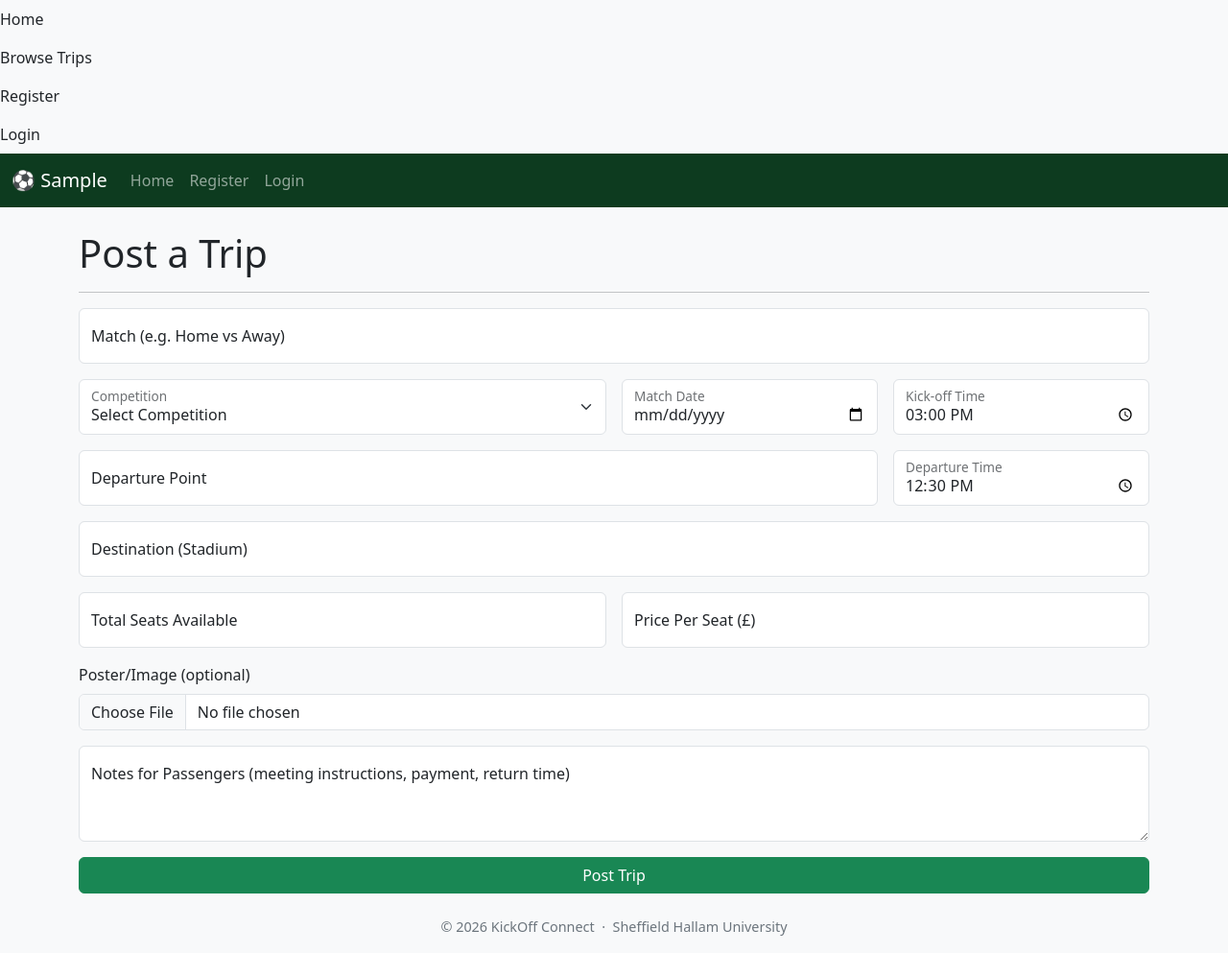
After one commit to c5065420/EFSSD_AF-Sem2-Task2, a Flask app: template templates/create.html in a window 1280 px wide. The commit adds this page. Shown: the whole page at 96% size. Run offline with Flask 3, Linux system fonts and the light colour scheme; the template is opened without the code that fills it: most values are stand-ins (such as "Sample title", 1, 10 or a date in 2020); some libraries are stand-ins or nearby versions.

Commit message:
Phase 4a: Trip listing page and trip creation form

```diff
--- a/templates/base.html
+++ b/templates/base.html
@@ -11,6 +11,17 @@
     <script src="https://cdn.jsdelivr.net/npm/bootstrap@5.3.3/dist/js/bootstrap.bundle.min.js"></script>
     <!-- Custom CSS -->
     <link rel="stylesheet" href="{{ url_for('static', filename='styles.css') }}">
+	<div class="navbar-nav">
+    <a class="nav-link" href="/">Home</a>
+    <a class="nav-link" href="/trips">Browse Trips</a>
+{% if session.get('user_id') %}
+    <a class="nav-link" href="/create">Post a Trip</a>
+    <a class="nav-link" href="/logout">Logout</a>
+{% else %}
+    <a class="nav-link" href="/register">Register</a>
+    <a class="nav-link" href="/login">Login</a>
+{% endif %}
+</div>
 </head>
 
 <body>
@@ -18,7 +29,7 @@
     <!-- Navigation Bar -->
     <nav class="navbar navbar-expand-lg navbar-dark bg-pitch">
         <div class="container-fluid">
-            <a class="navbar-brand" href="/">⚽ {{ siteName }}</a>
+            <a class="navbar-brand" href="/">⚽ {{ KickOff }}</a>
             <button class="navbar-toggler" type="button" data-bs-toggle="collapse" data-bs-target="#navbarNavAltMarkup"
                 aria-controls="navbarNavAltMarkup" aria-expanded="false" aria-label="Toggle navigation">
                 <span class="navbar-toggler-icon"></span>
--- /dev/null
+++ b/templates/create.html
@@ -0,0 +1,99 @@
+{% extends "base.html" %}
+
+{% block content %}
+
+    <h1>Post a Trip</h1>
+    <hr>
+
+    <!-- Add Trip Form -->
+    <form method="post" enctype="multipart/form-data" class="row g-3">
+        <input type="hidden" name="csrf_token" value="{{ csrf_token }}">
+
+        <div class="col-12">
+            <div class="form-floating">
+                <input name="match_title" type="text" class="form-control" id="match_title" placeholder="e.g. Sheffield Utd vs Arsenal">
+                <label for="match_title">Match (e.g. Home vs Away)</label>
+            </div>
+        </div>
+
+        <div class="col-lg-6">
+            <div class="form-floating">
+                <select name="competition" class="form-select" id="competition">
+                    <option value="">Select Competition</option>
+                    <option value="Premier League">Premier League</option>
+                    <option value="Championship">Championship</option>
+                    <option value="League One">League One</option>
+                    <option value="League Two">League Two</option>
+                    <option value="FA Cup">FA Cup</option>
+                    <option value="EFL Cup">EFL Cup</option>
+                    <option value="Champions League">Champions League</option>
+                    <option value="Other">Other</option>
+                </select>
+                <label for="competition">Competition</label>
+            </div>
+        </div>
+        <div class="col-lg-3">
+            <div class="form-floating">
+                <input name="match_date" type="date" class="form-control" id="match_date">
+                <label for="match_date">Match Date</label>
+            </div>
+        </div>
+        <div class="col-lg-3">
+            <div class="form-floating">
+                <input name="kickoff_time" type="time" class="form-control" id="kickoff_time" value="15:00">
+                <label for="kickoff_time">Kick-off Time</label>
+            </div>
+        </div>
+
+        <div class="col-lg-9">
+            <div class="form-floating">
+                <input name="departure_point" type="text" class="form-control" id="departure_point" placeholder="e.g. Pond Street Bus Station">
+                <label for="departure_point">Departure Point</label>
+            </div>
+        </div>
+        <div class="col-lg-3">
+            <div class="form-floating">
+                <input name="departure_time" type="time" class="form-control" id="departure_time" value="12:30">
+                <label for="departure_time">Departure Time</label>
+            </div>
+        </div>
+
+        <div class="col-12">
+            <div class="form-floating">
+                <input name="destination" type="text" class="form-control" id="destination" placeholder="e.g. Bramall Lane, Sheffield">
+                <label for="destination">Destination (Stadium)</label>
+            </div>
+        </div>
+
+        <div class="col-lg-6">
+            <div class="form-floating">
+                <input name="total_seats" type="number" class="form-control" id="total_seats" placeholder="40" min="1" max="100">
+                <label for="total_seats">Total Seats Available</label>
+            </div>
+        </div>
+        <div class="col-lg-6">
+            <div class="form-floating">
+                <input name="price" type="number" step="0.01" class="form-control" id="price" placeholder="12.00" min="0">
+                <label for="price">Price Per Seat (£)</label>
+            </div>
+        </div>
+
+        <div class="col-12">
+            <label for="poster" class="form-label">Poster/Image (optional)</label>
+            <input name="poster" type="file" accept="image/*" class="form-control" id="poster">
+        </div>
+
+        <div class="col-12">
+            <div class="form-floating">
+                <textarea name="notes" class="form-control" placeholder="Notes" id="notes" style="height: 100px"></textarea>
+                <label for="notes">Notes for Passengers (meeting instructions, payment, return time)</label>
+            </div>
+        </div>
+
+        <div class="col-12 text-center">
+            <button type="submit" class="btn btn-success w-100">Post Trip</button>
+        </div>
+
+    </form>
+
+{% endblock %}
```
Also changed, not shown: static/styles.css (+43 -0 lines), templates/trips.html (added, +50 -0 lines).
